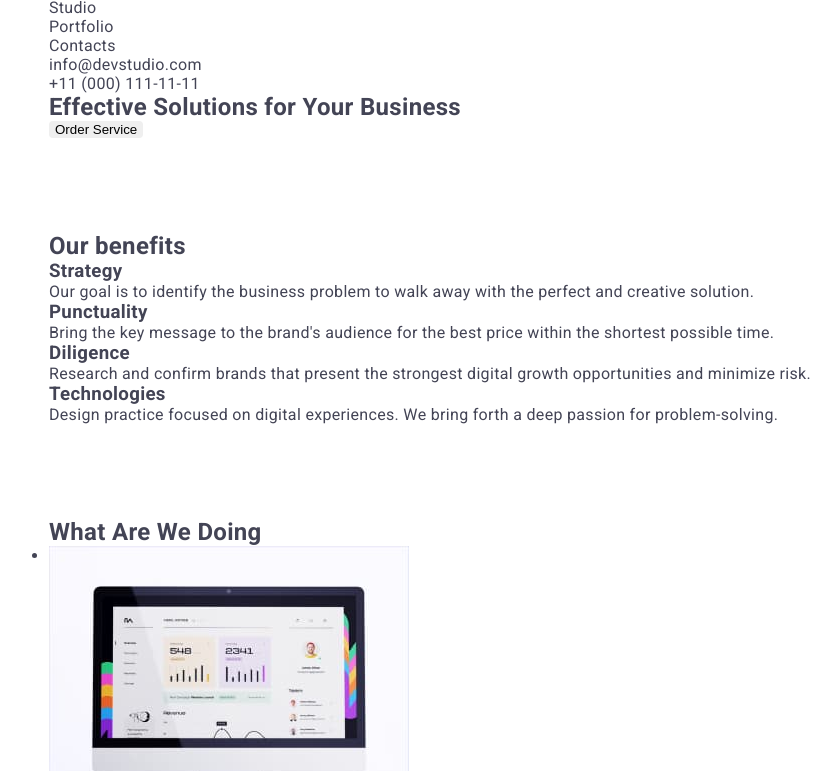
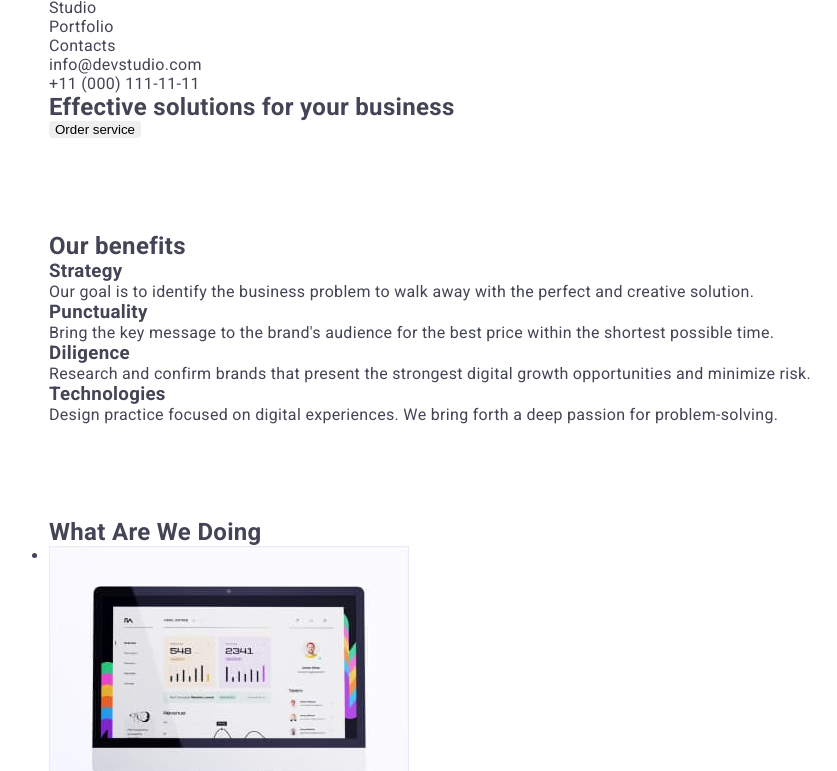
Before and after one commit to OlesyaLo/goit-markup-hw-06, a plain HTML site: page index.html in a window 1280 px wide. Shown: the part 29-800 px from the top of the page, without its empty margins (27-864 px from the left). Drawn offline with Linux system fonts and the light colour scheme.

Commit message:
Update index.html

```diff
--- a/index.html
+++ b/index.html
@@ -47,8 +47,8 @@
       <!-- Hero section -->
       <section class="hero-section">
         <div class="container">
-          <h1 class="hero-title">Effective Solutions for Your Business</h1>
-          <button data-modal-open class="hero-btn" type="button">Order Service</button>
+          <h1 class="hero-title">Effective solutions for your business</h1>
+          <button data-modal-open class="hero-btn" type="button">Order service</button>
         </div>
       </section>
 
```
